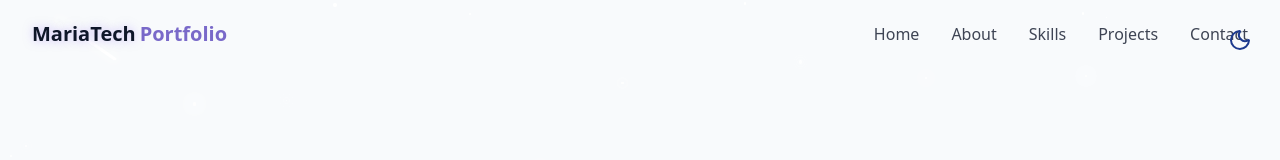
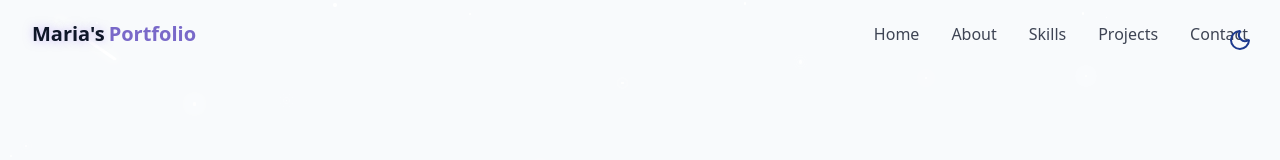
Before and after one commit to karou1182001/Portfolio, a React (Vite) app: page / in a window 1280 px wide. Shown: the top 160 px of the page. Built offline with nearby package versions, Linux system fonts and the light colour scheme.

Commit message:
footer edits

```diff
--- a/src/components/Footer.jsx
+++ b/src/components/Footer.jsx
@@ -4,7 +4,11 @@ export const Footer = () => {
     return (
         <footer className="py-12 px-4 bg-card relative border-t border-border mt-12 pt-8 flex flex-wrap justify-between items-center">
             {" "}
-            <p className="text-sm text-muted-foreground">
+            <p>
+
+
+            </p>
+            <p className="text-sm text-muted-foreground text-center">
                 {" "}
                 &copy; {new Date().getFullYear()} MariaZapata.co. All rights reserved.
             </p>
--- a/src/components/Navbar.jsx
+++ b/src/components/Navbar.jsx
@@ -46,7 +46,7 @@ export const Navbar = () => {
         {/* Brand / Logo */}
         <a href="#hero" className="flex items-center text-xl font-bold text-primary" aria-label="Go to hero">
           <span className="relative z-10">
-            <span className="text-glow text-foreground">MariaTech</span>
+            <span className="text-glow text-foreground">Maria's</span>
             <span className="ml-1">Portfolio</span>
           </span>
         </a>
--- a/src/index.css
+++ b/src/index.css
@@ -83,7 +83,7 @@
     --primary: 250 65% 65%;
     --primary-foreground: 213 31% 91%;
 
-    --border: 214 32% 91%;
+    --border: 216 34% 17%;
   }
 
   * {
```
Also changed, not shown: src/assets/memoji.svg (deleted).
